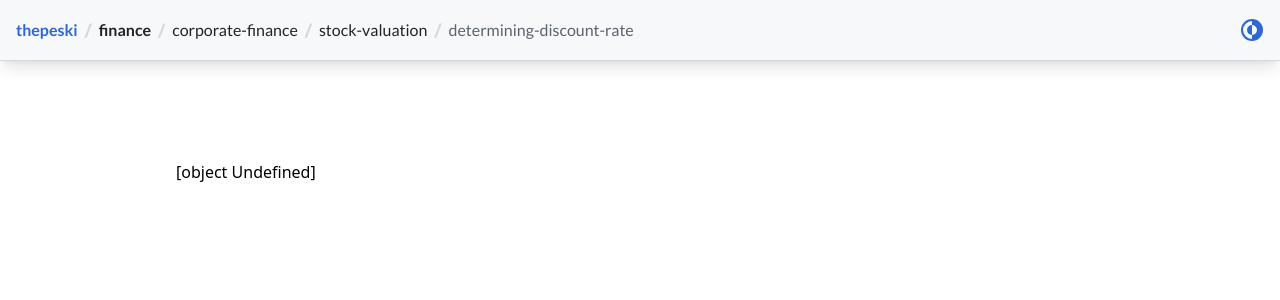
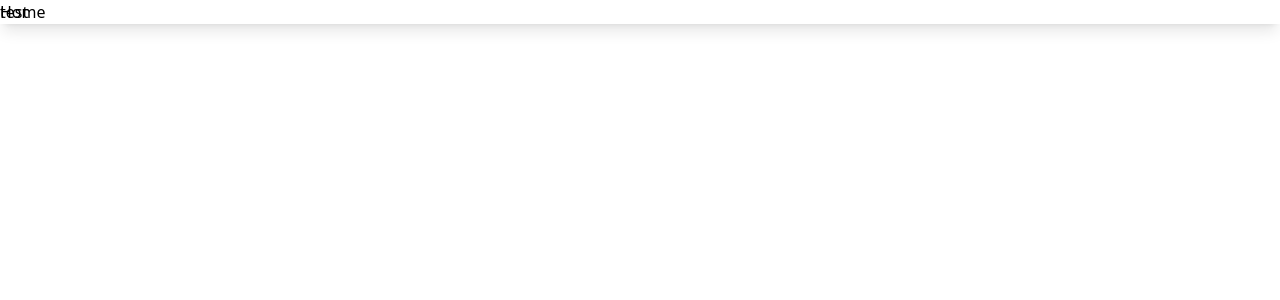
Before and after one commit to thepeski/thepeski-com, a React (Create React App) app: page / in a window 1280 px wide. Shown: the top 300 px of the page. Built offline with nearby package versions, Linux system fonts and the light colour scheme.

Commit message:
cleaned branch

```diff
--- a/src/App.js
+++ b/src/App.js
@@ -1,36 +1,19 @@
 // react imports
-import {React, useEffect} from "react";
-import { BrowserRouter as Router, useLocation } from "react-router-dom";
+import React from "react";
+import { BrowserRouter as Router, Routes, Route, Link } from "react-router-dom";
 
-// local imports
-import "./index.css";
+// component imports
 import Navbar from "./components/Navbar";
-import Wrapper from "./components/Wrapper";
-
-// hooks
-import useDarkMode from "./hooks/useDarkMode";
 
 function App() {
-    let path = {domain: "finance", topic: "corporate-finance", article: "stock-valuation", paragraph: "determining-discount-rate"};
-
-    // dark mode
-    const [darkMode, setDarkMode] = useDarkMode();
-    const toggleTheme = () => setDarkMode((prev) => !prev);
-    useEffect(() => {
-        document.body.setAttribute("data-theme", darkMode ? "dark" : "light");
-    }, [darkMode]);
 
     return (
         <Router>
-            <Navbar
-                path={path}
-                darkMode={darkMode}
-                toggleTheme={toggleTheme}
-            />
-            <Wrapper
-                path={path}
-                darkMode={darkMode}
-            />
+            <Navbar />
+            <Routes>
+                <Route path="/" element={<h1>Home</h1>} />
+                <Route path="/:domain" element={<h1>Domain</h1>} />
+            </Routes>
         </Router>
     );
 }
--- a/src/components/Content.jsx
+++ /dev/null
@@ -1,24 +0,0 @@
-import React from "react";
-
-
-function Content({ path, darkMode }) {
-    function handlePress() {
-        return "";
-    }
-
-    return (
-        <div
-            className={`
-                w-full max-w-7xl mx-auto max-w-7xl
-                px-2 md:px-4
-                mt-20 md:mt-40
-                md:mx-20 lg:mx-40
-                ${darkMode ? "text-white" : "text-dark"}
-            `}
-        >
-            <div>{toString(darkMode)}</div>
-        </div>
-    );
-}
-
-export default Content;
--- a/src/components/Navbar.jsx
+++ b/src/components/Navbar.jsx
@@ -1,30 +1,12 @@
 import React from "react";
 
-import { ReactComponent as DarkModeIcon } from "../assets/icons/darkMode.svg";
-
-import NavbarPath from "./NavbarPath";
-
-function Navbar({ path, darkMode, toggleTheme}) {
-
+function Navbar({ isDarkMode, toggleDarkMode }) {
     return (
-        <nav
-            className={`
-                fixed top-0 w-full border-b shadow-lg
-                ${darkMode ? "bg-navDark border-borderDark" : "bg-navLight border-borderLight"}
-            `}
+        <nav className="
+                fixed top-0 w-full shadow-lg
+            "
         >
-            <div className="flex justify-items items-center max-w-7xl mx-auto px-2 md:px-4 py-4">
-
-                <NavbarPath
-                    path={path}
-                    darkMode={darkMode}
-                />
-
-                <DarkModeIcon className={`
-                    w-6 h-6 ml-auto cursor-pointer
-                    ${darkMode ? "fill-white" : "fill-blueLight"}`}
-                    onClick={toggleTheme} />
-            </div>
+            <p>test</p>
         </nav>
     );
 }
--- a/src/components/NavbarPath.jsx
+++ /dev/null
@@ -1,92 +0,0 @@
-import React from "react";
-import { Link } from "react-router-dom";
-
-function NavbarPathItem({ to, text, customStyles }) {
-    return <Link to={to} className={`hover:underline ${customStyles}`}>{text}</Link>;
-}
-
-function NavbarSlash({ darkMode }) {
-    return <span className={`font-lbl text-lg ${darkMode ? "text-borderDark" : "text-borderLight"}`}>&nbsp;&nbsp;/&nbsp;&nbsp;</span>;
-}
-
-function NavBarDomain({ domain, darkMode }) {
-    return (
-        <>
-            <NavbarPathItem
-                to="/"
-                text={"thepeski"}
-                customStyles={`text-md font-lb ${darkMode ? "text-blueDark" : "text-blueLight"}`}
-            />
-            <NavbarSlash darkMode={darkMode} />
-            <NavbarPathItem
-                to={`/${domain}`}
-                text={domain}
-                customStyles={`text-md font-lb ${darkMode ? "text-white" : "text-black"}`}
-            />
-        </>
-    );
-}
-
-function NavbarTopic({ domain, topic, darkMode }) {
-    return (
-        <>
-            <NavBarDomain domain={domain} darkMode={darkMode} />
-            <NavbarSlash darkMode={darkMode} />
-            <NavbarPathItem
-                to={`/${domain}/${topic}`}
-                text={topic}
-                customStyles={`font-l ${darkMode ? "text-white" : "text-black"}`}
-            />
-        </>
-    );
-}
-
-function NavbarArticle({ domain, topic, article, darkMode }) {
-    return (
-        <>
-            <NavbarTopic domain={domain} topic={topic} darkMode={darkMode} />
-            <NavbarSlash darkMode={darkMode} />
-            <NavbarPathItem
-                to={`/${domain}/${topic}/${article}`}
-                text={article}
-                customStyles={`text-md font-l ${darkMode ? "text-white" : "text-black"}`}
-            />
-        </>
-    );
-}
-
-
-// useParams!
-function NavbarPath({ path, darkMode }) {
-    if (path.domain === "" && path.topic === "" && path.article === "" && path.paragraph === "") {
-        return (
-            <NavbarPathItem to="/" text="thepeski" customStyles={`font-lb ${darkMode ? "text-blueDark" : "text-blueLight"}`} />
-        );
-    } else if (path.domain !== "" && path.topic === "" && path.article === "" && path.paragraph === "") {
-        return (
-            <NavBarDomain domain={path.domain} darkMode={darkMode} />
-        );
-    } else if (path.domain !== "" && path.topic !== "" && path.article === "" && path.paragraph === "") {
-        return (
-            <NavbarTopic domain={path.domain} topic={path.topic} darkMode={darkMode} />
-        );
-    } else if (path.domain !== "" && path.topic !== "" && path.article !== "" && path.paragraph === "") {
-        return (
-            <NavbarArticle domain={path.domain} topic={path.topic} article={path.article} darkMode={darkMode} />
-        );
-    } else if (path.domain !== "" && path.topic !== "" && path.article !== "" && path.paragraph !== "") {
-        return (
-            <>
-                <NavbarArticle domain={path.domain} topic={path.topic} article={path.article} darkMode={darkMode} />
-                <NavbarSlash darkMode={darkMode} />
-                <NavbarPathItem
-                    to={`/${path.domain}/${path.topic}/${path.article}/${path.paragraph}`}
-                    text={path.paragraph}
-                    customStyles={`font-l ${darkMode ? "text-grayDark" : "text-grayLight"}`}
-                />
-            </>
-        );
-    }
-}
-
-export default NavbarPath;
--- a/src/components/NavbarRoot.jsx
+++ /dev/null
@@ -1,19 +0,0 @@
-import React from "react";
-
-import { Link } from "react-router-dom";
-
-function NavbarRoot({ darkMode }) {
-    return (
-        <Link
-            to="/"
-            className={`
-                font-bold text-lg hover:underline
-                ${darkMode ? "text-blueDark" : "text-blueLight"}
-            `}
-        >
-            thepeski
-        </Link>
-    );
-}
-
-export default NavbarRoot;
--- a/src/components/Wrapper.jsx
+++ /dev/null
@@ -1,21 +0,0 @@
-// react imports
-import React from "react";
-
-// local imports
-import Content from "./Content";
-
-function Wrapper({ path, darkMode }) {
-    return (
-        <div className={`
-            flex justify-center
-            ${darkMode ? "bg-bgDark text-textDark" : "bg-bgLight text-textLight"}
-      `}>
-            <Content
-                path={path}
-                darkMode={darkMode}
-            />
-        </div>
-    );
-}
-
-export default Wrapper;
--- a/src/hooks/useDarkMode.jsx
+++ /dev/null
@@ -1,33 +0,0 @@
-import { useEffect, useState } from "react";
-
-function useDarkMode() {
-    const [darkMode, setDarkMode] = useState(() => {
-
-        // check if preference is saved in localStorage
-        const savedDarkModePreference = localStorage.getItem("theme");
-
-        // if saved preference is dark, return true, if light, return false, else return false (light theme by default)
-        return savedDarkModePreference === "dark" ? true : savedDarkModePreference === "light" ? false : false;
-    });
-
-    useEffect(() => {
-        // get current color preference
-        const isDarkMode = window.matchMedia('(prefers-color-scheme: dark)');
-
-        // trigger setDarkMode when color preference changes
-        const handleChange = (e) => setDarkMode(e.matches);
-        isDarkMode.addEventListener("change", handleChange);
-
-        return () => isDarkMode.removeEventListener("change", handleChange);
-    }, []);
-
-    useEffect(() => {
-        // set theme in localStorage
-        if (darkMode) localStorage.setItem("theme", "dark");
-        else localStorage.setItem("theme", "light");
-    }, [darkMode]);
-
-    return [darkMode, setDarkMode];
-}
-
-export default useDarkMode;
```
